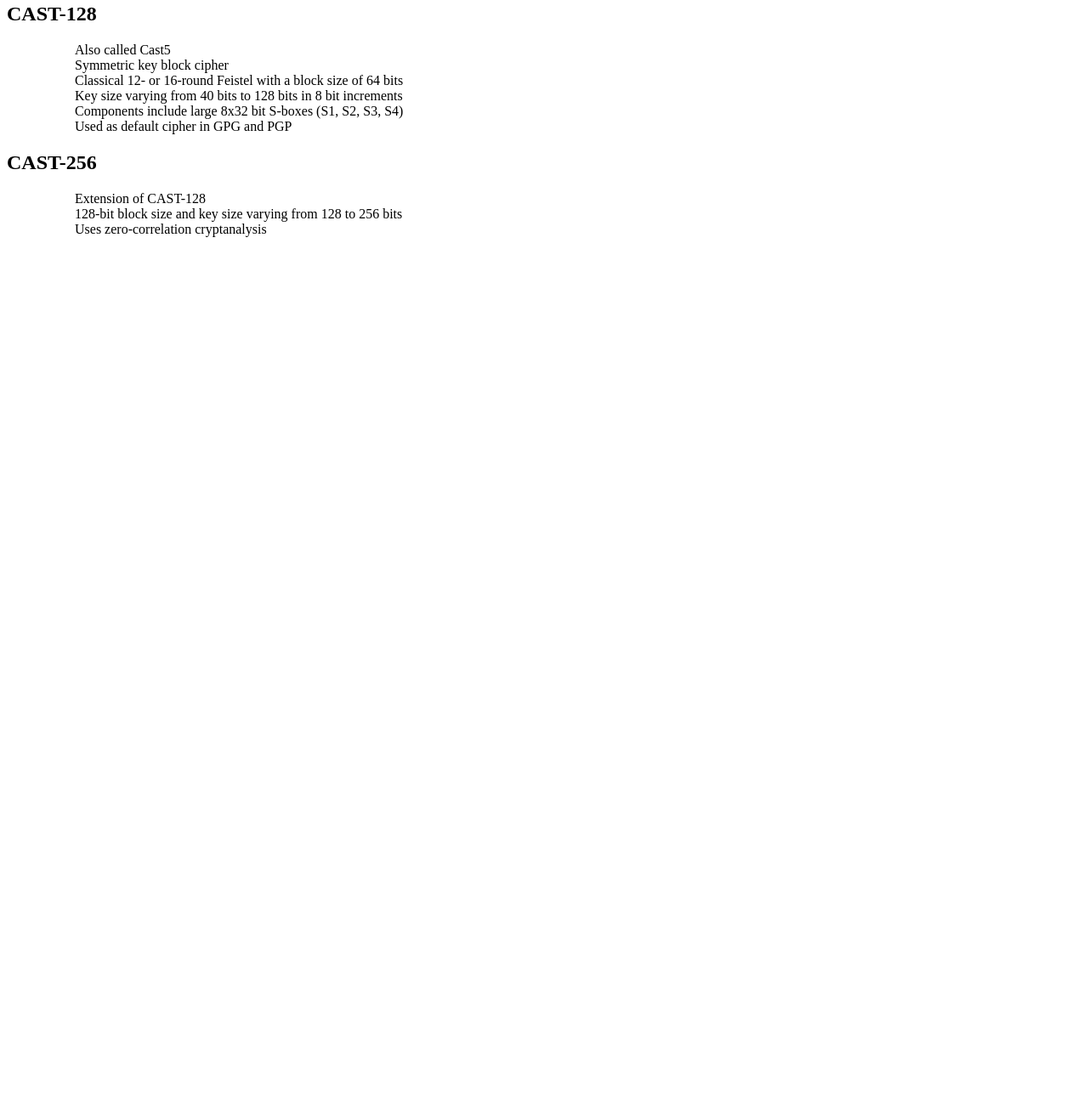
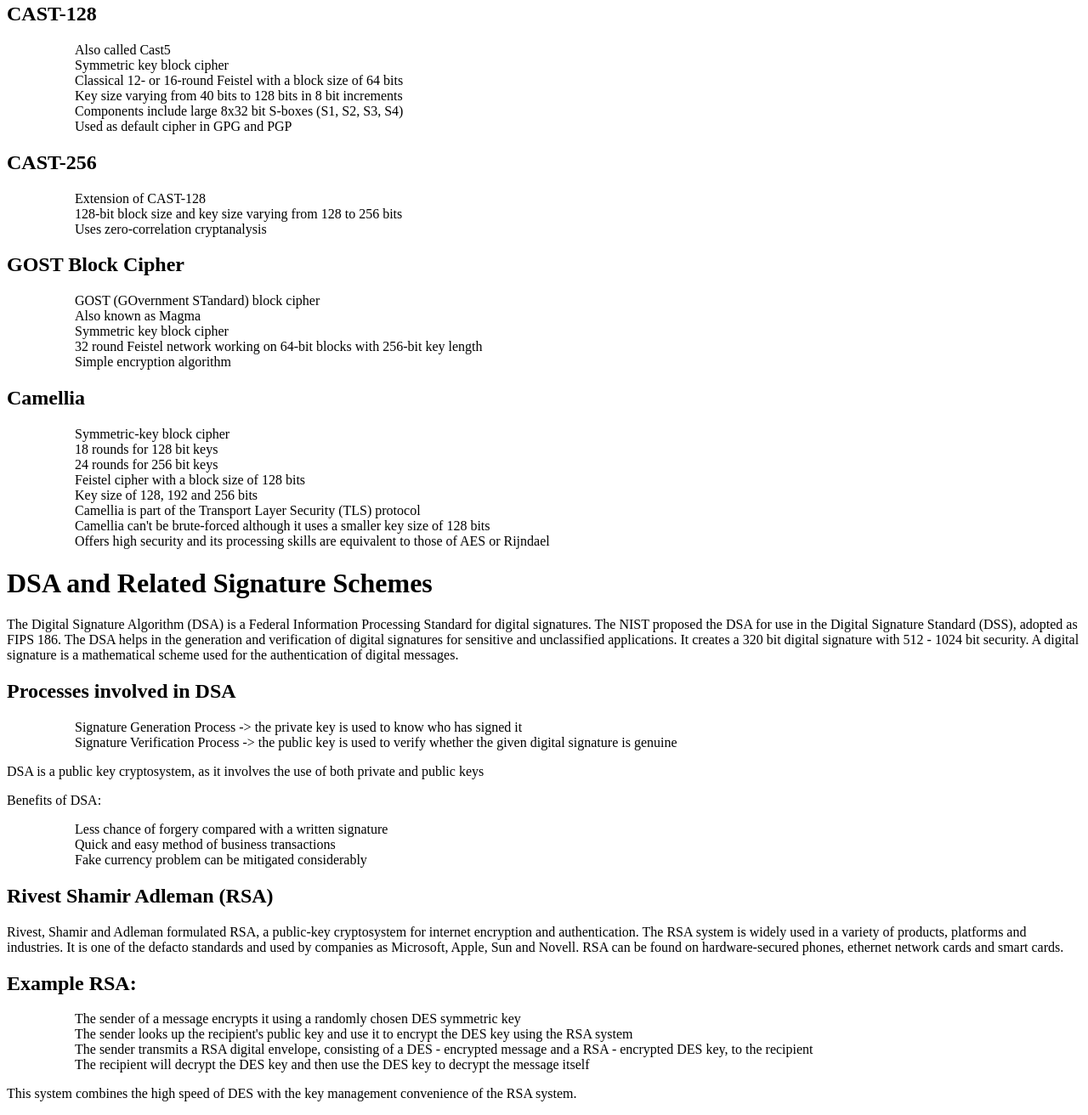
Before and after one commit to digistam/digistam.github.io, a plain HTML site: page cryptography.html in a window 1280 px wide. Shown: the part 5278-6590 px from the top of the page at 85% size. Before the commit the page ends 5573 px from the top, so only its background shows below. Drawn offline with Linux system fonts and the light colour scheme.

Commit message:
Update cryptography.html

```diff
--- a/cryptography.html
+++ b/cryptography.html
@@ -295,3 +295,51 @@ security equal to their key length.</p>
     <ul>128-bit block size and key size varying from 128 to 256 bits</ul>
     <ul>Uses zero-correlation cryptanalysis</ul>
 </ol></p>
+<h2>GOST Block Cipher</h2>
+<p><ol>
+    <ul>GOST (GOvernment STandard) block cipher</ul>
+    <ul>Also known as Magma</ul>
+    <ul>Symmetric key block cipher</ul>
+    <ul>32 round Feistel network working on 64-bit blocks with 256-bit key length</ul>
+    <ul>Simple encryption algorithm</ul>
+</ol></p>
+<h2>Camellia</h2>
+<p><ol>
+    <ul>Symmetric-key block cipher</ul>
+    <ul>18 rounds for 128 bit keys</ul>
+    <ul>24 rounds for 256 bit keys</ul>
+    <ul>Feistel cipher with a block size of 128 bits</ul>
+    <ul>Key size of 128, 192 and 256 bits</ul>
+    <ul>Camellia is part of the Transport Layer Security (TLS) protocol</ul>
+    <ul>Camellia can't be brute-forced although it uses a smaller key size of 128 bits</ul>
+    <ul>Offers high security and its processing skills are equivalent to those of AES or Rijndael</ul>
+</ol></p>
+
+<h1>DSA and Related Signature Schemes</h1>
+<p>The Digital Signature Algorithm (DSA) is a Federal Information Processing Standard for digital signatures. The NIST proposed the DSA for use in the Digital Signature Standard (DSS), adopted as FIPS 186.
+The DSA helps in the generation and verification of digital signatures for sensitive and unclassified applications. It creates a 320 bit digital signature with 512 - 1024 bit security. A digital signature is a
+mathematical scheme used for the authentication of digital messages.</p>
+<h2>Processes involved in DSA</h2>
+<p><ol>
+    <ul>Signature Generation Process -> the private key is used to know who has signed it</ul>
+    <ul>Signature Verification Process -> the public key is used to verify whether the given digital signature is genuine</ul>
+</ol></p>
+<p>DSA is a public key cryptosystem, as it involves the use of both private and public keys</p>
+<p>Benefits of DSA:</p>
+<p><ol>
+    <ul>Less chance of forgery compared with a written signature</ul>
+    <ul>Quick and easy method of business transactions</ul>
+    <ul>Fake currency problem can be mitigated considerably</ul>
+</ol></p>
+
+<h2>Rivest Shamir Adleman (RSA)</h2>
+<p>Rivest, Shamir and Adleman formulated RSA, a public-key cryptosystem for internet encryption and authentication. The RSA system is widely used in a variety of products, platforms and industries. It is one of the
+defacto standards and used by companies as Microsoft, Apple, Sun and Novell. RSA can be found on hardware-secured phones, ethernet network cards and smart cards. </p>
+<h2>Example RSA:</h2>
+<p><ol>
+    <ul>The sender of a message encrypts it using a randomly chosen DES symmetric key</ul>
+    <ul>The sender looks up the recipient's public key and use it to encrypt the DES key using the RSA system</ul>
+    <ul>The sender transmits a RSA digital envelope, consisting of a DES - encrypted message and a RSA - encrypted DES key, to the recipient</ul>
+    <ul>The recipient will decrypt the DES key and then use the DES key to decrypt the message itself</ul>
+</ol></p>
+<p>This system combines the high speed of DES with the key management convenience of the RSA system.</p>
```
